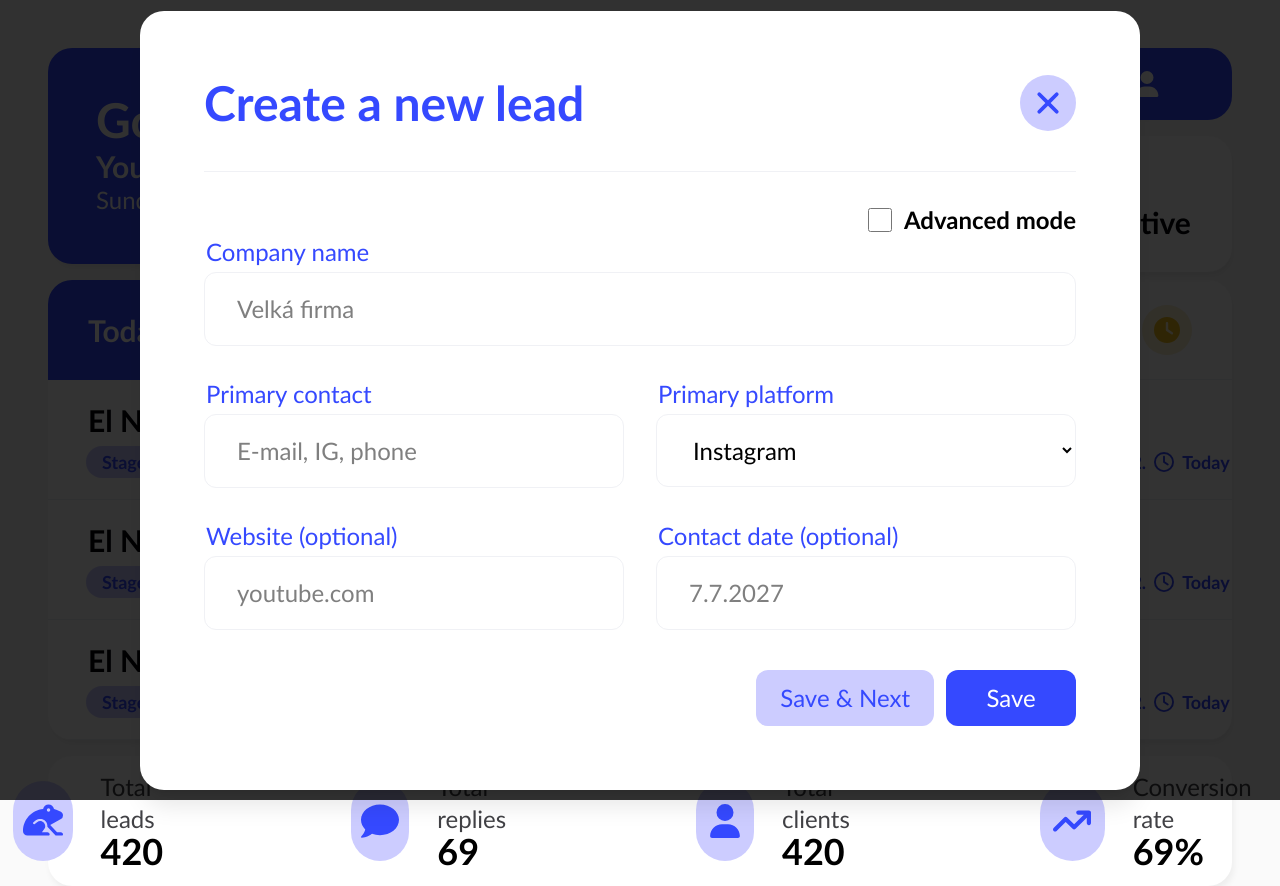
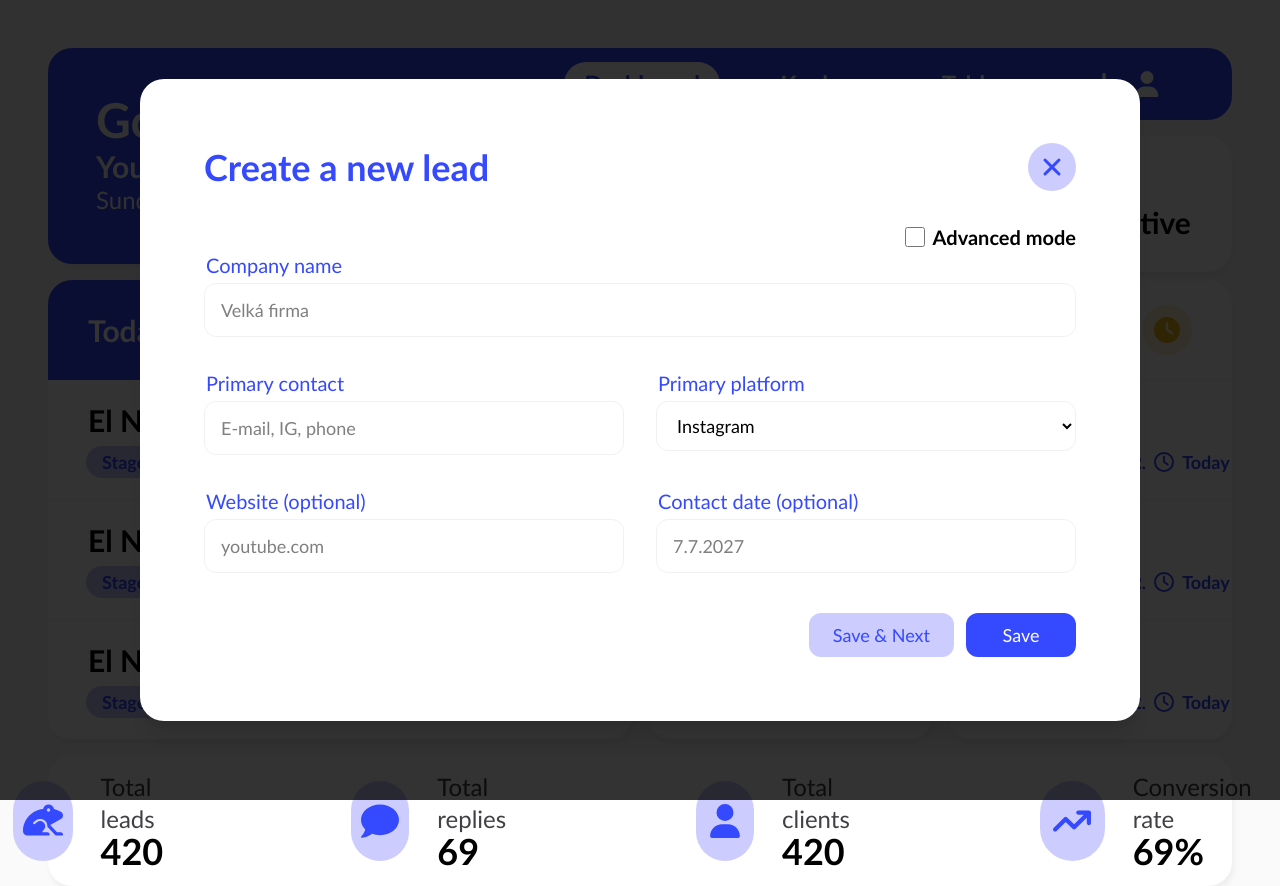
Before and after one commit to daniel-kadlec/Sway, a Next.js app: page /dashboard in a window 1280 px wide. Both pictures are taken after a click on the icon 1104 px from the left and 83 px from the top of the page. Built offline with nearby package versions, Linux system fonts and the light colour scheme.

Commit message:
Feat: Add FinishModal component and integrate with Modal context; update Lead component for modal interactions, lead hover state

```diff
--- a/app/components/Modal/createModal.tsx
+++ b/app/components/Modal/createModal.tsx
@@ -18,24 +18,24 @@ export default function CreateModal({ data }: CreateModalProps) {
             <div className="w-full rounded-3xl bg-white shadow-xl p-16 relative max-w-[1000px]">
 
                 {/* Header */}
-                <div className="flex items-center justify-between mb-8 border-b border-lightgray pb-10">
-                    <h2 className="text-5xl font-bold text-primary">
+                <div className="flex items-center justify-between mb-8">
+                    <h2 className="text-4xl font-bold text-primary">
                         Create a new lead
                     </h2>
 
                     <button
                         onClick={() => closeModal()}
-                        className="size-14 flex items-center justify-center rounded-full bg-primary-light transition cursor-pointer"
+                        className="size-12 flex items-center justify-center rounded-full bg-primary-light transition cursor-pointer hover:opacity-90"
                     >
-                       <IoClose className={'text-primary size-10'}/>
+                       <IoClose className={'text-primary size-8'}/>
                     </button>
                 </div>
 
                 {/* Advanced toggle */}
                 <div className="flex justify-end">
-                    <label className="flex items-center gap-3 text-2xl cursor-pointer font-bold">
+                    <label className="flex items-center gap-2 text-xl cursor-pointer font-bold">
                         <input
-                            className={'size-6'}
+                            className={'size-5'}
                             type="checkbox"
                             checked={advanced}
                             onChange={() => setAdvanced(!advanced)}
@@ -90,7 +90,7 @@ export default function CreateModal({ data }: CreateModalProps) {
                             <div className="col-span-2">
                                 <Label>Note</Label>
                                 <textarea
-                                    className="w-full min-h-[150px] rounded-xl border border-lightgray px-8 py-5 text-2xl focus:outline-none focus:ring-2 focus:ring-primary"
+                                    className="w-full min-h-[100px] rounded-xl border border-lightgray px-4 py-3 text-lg focus:outline-none focus:ring-2 focus:ring-primary"
                                     placeholder="Poznámka..."
                                 />
                             </div>
--- a/app/components/Modal/inputs.tsx
+++ b/app/components/Modal/inputs.tsx
@@ -1,6 +1,6 @@
 export function Label({ children }: { children: React.ReactNode }) {
     return (
-        <label className="block text-2xl font-medium text-primary mb-1 ml-0.5">
+        <label className="block text-xl font-medium text-primary mb-1 ml-0.5">
             {children}
         </label>
     );
@@ -10,14 +10,14 @@ export function Input(props: React.InputHTMLAttributes<HTMLInputElement>) {
     return (
         <input
             {...props}
-            className="w-full rounded-xl border border-lightgray px-8 py-5 text-2xl focus:outline-none focus:ring-2 focus:ring-primary"
+            className="w-full rounded-xl border border-lightgray px-4 py-3 text-lg focus:outline-none focus:ring-2 focus:ring-primary"
         />
     );
 }
 
 export function Select() {
     return (
-        <select className="w-full rounded-xl border border-lightgray px-8 py-5 text-2xl focus:outline-none focus:ring-2 focus:ring-primary"
+        <select className="w-full rounded-xl border border-lightgray px-4 py-3 text-lg focus:outline-none focus:ring-2 focus:ring-primary"
         >
             <option>Instagram</option>
             <option>Email</option>
--- a/app/components/button.tsx
+++ b/app/components/button.tsx
@@ -7,7 +7,7 @@ export default function Button({children, onClick, className}: ButtonProps){
     return (
         <button
             onClick={onClick}
-            className={`bg-primary text-white px-6 py-3 rounded-xl text-2xl transition duration-300 hover:bg-primary-dark min-w-[130px] ${className}`}
+            className={`bg-primary text-white px-6 py-2 rounded-xl text-lg transition duration-300 hover:bg-primary-dark min-w-[110px] cursor-pointer hover:opacity-85 ${className}`}
         >
             {children}
         </button>
```
